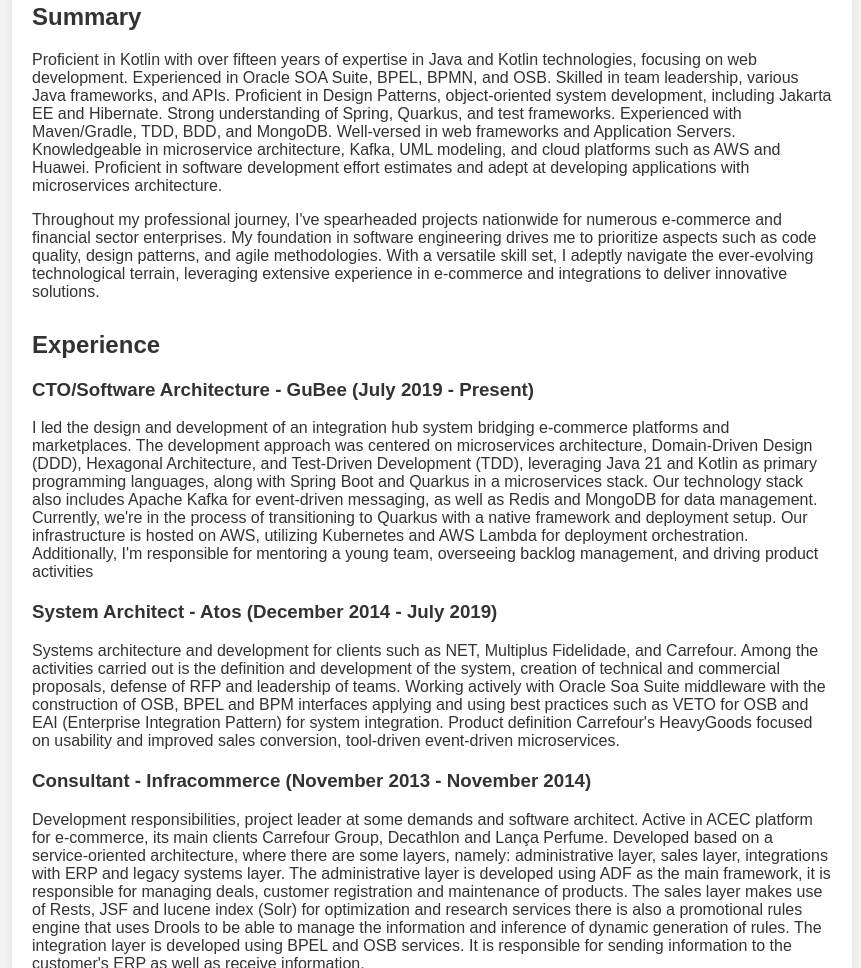
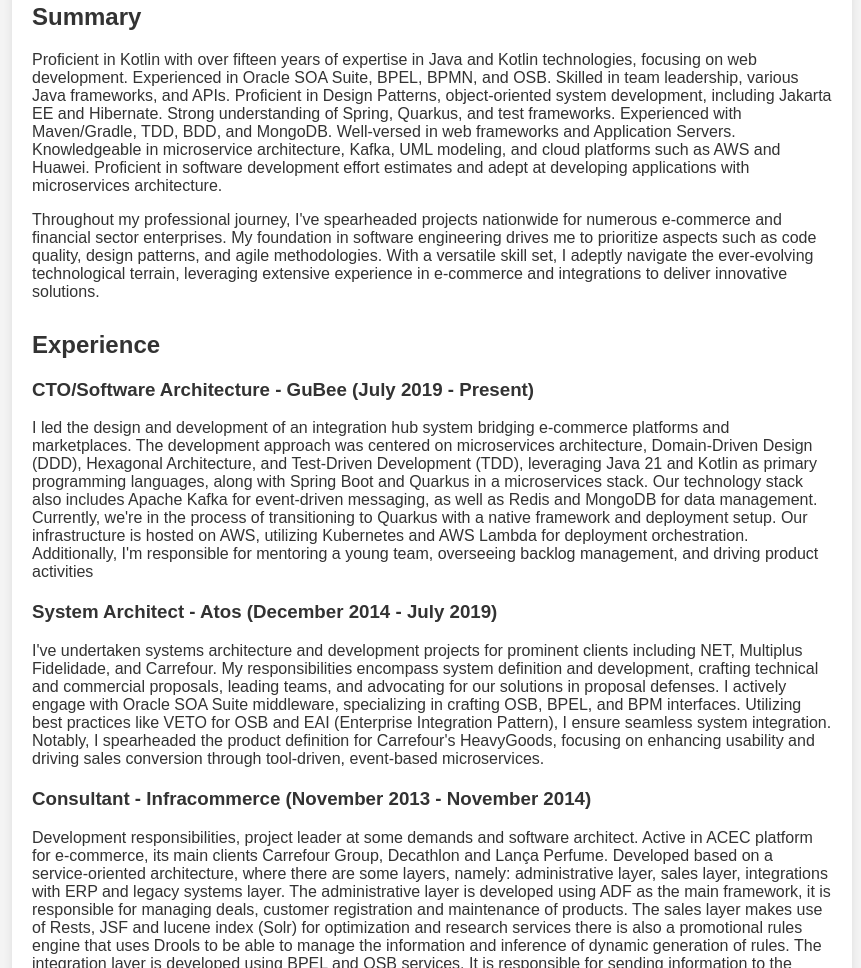
Before and after one commit to renatojava/renatojava.github.io, a plain HTML site: page curriculo.html in a window 1280 px wide. Shown: the part 211-1179 px from the top of the page, without its empty margins (208-1069 px from the left). Drawn offline with Linux system fonts and the light colour scheme.

Commit message:
first commit.

```diff
--- a/curriculo.html
+++ b/curriculo.html
@@ -103,7 +103,9 @@
             </article>
             <article>
                 <h3>System Architect - Atos (December 2014 - July 2019)</h3>
-                <p>Systems architecture and development for clients such as NET, Multiplus Fidelidade, and Carrefour. Among the activities carried out is the definition and development of the system, creation of technical and commercial proposals, defense of RFP and leadership of teams. Working actively with Oracle Soa Suite middleware with the construction of OSB, BPEL and BPM interfaces applying and using best practices such as VETO for OSB and EAI (Enterprise Integration Pattern) for system integration. Product definition Carrefour's HeavyGoods focused on usability and improved sales conversion, tool-driven event-driven microservices.</p>
+                <p>
+                    I've undertaken systems architecture and development projects for prominent clients including NET, Multiplus Fidelidade, and Carrefour. My responsibilities encompass system definition and development, crafting technical and commercial proposals, leading teams, and advocating for our solutions in proposal defenses. I actively engage with Oracle SOA Suite middleware, specializing in crafting OSB, BPEL, and BPM interfaces. Utilizing best practices like VETO for OSB and EAI (Enterprise Integration Pattern), I ensure seamless system integration. Notably, I spearheaded the product definition for Carrefour's HeavyGoods, focusing on enhancing usability and driving sales conversion through tool-driven, event-based microservices.
+                </p>
             </article>
             <article>
                 <h3>Consultant - Infracommerce (November 2013 - November 2014)</h3>
```
